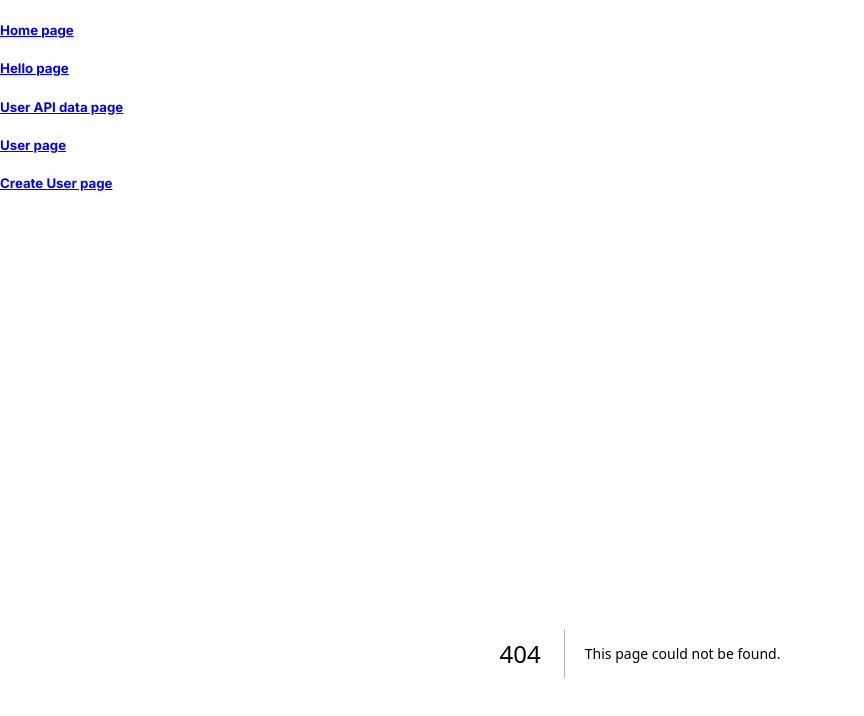
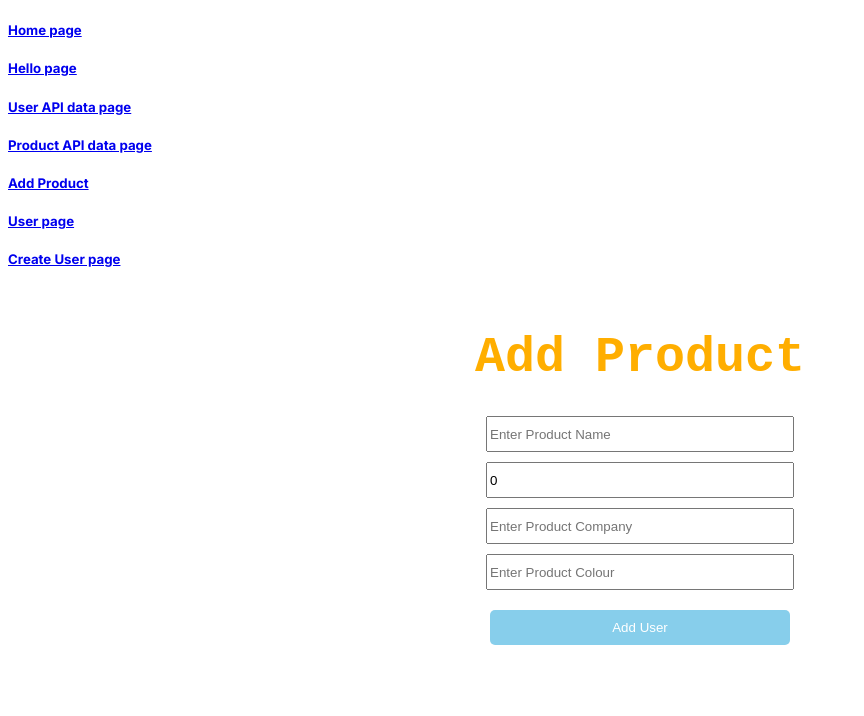
Before and after one commit to Jasmin2208/Nextjs, a Next.js app: page /addproduct in a window 1280 px wide. Before the commit this address had no page. Shown: the top 716 px of the page, without its empty margins (0-864 px from the left). Built offline with nearby package versions, Linux system fonts and the light colour scheme.

Commit message:
Integrated POST API with mongoDB

```diff
--- /dev/null
+++ b/src/app/addproduct/page.js
@@ -0,0 +1,38 @@
+'use client'
+import React, { useState } from 'react'
+
+function page() {
+    const [name, setName] = useState("")
+    const [price, setPrice] = useState(0)
+    const [company, setCompany] = useState("")
+    const [color, setColor] = useState("")
+
+
+    const hanldeSubmit = async () => {
+        let data = await fetch("http://localhost:3000/api/products", {
+            method: "Post",
+            body: JSON.stringify({ name, price, company, color })
+        })
+        data = await data.json()
+        if (data.error) {
+            alert(data.result)
+        } else {
+            alert("Product Created Successfully !")
+        }
+    }
+
+    return (
+        <>
+            <div className='heading'>Add Product</div>
+            <div className='add-user'>
+                <input type='text' value={name} onChange={(e) => setName(e.target.value)} placeholder='Enter Product Name' className='inputFeild' />
+                <input type='text' value={price} onChange={(e) => setPrice(e.target.value)} placeholder='Enter Product Price' className='inputFeild' />
+                <input type='text' value={company} onChange={(e) => setCompany(e.target.value)} placeholder='Enter Product Company' className='inputFeild' />
+                <input type='text' value={color} onChange={(e) => setColor(e.target.value)} placeholder='Enter Product Colour' className='inputFeild' />
+                <button className='btn btn-success' type='submit' onClick={hanldeSubmit}>Add User</button>
+            </div>
+        </>
+    )
+}
+
+export default page
--- a/src/app/layout.js
+++ b/src/app/layout.js
@@ -16,6 +16,8 @@ export default function RootLayout({ children }) {
         <h5><Link href='/'>Home page</Link></h5>
         <h5><Link href='/api/hello'>Hello page</Link></h5>
         <h5><Link href='/api/user'>User API data page</Link></h5>
+        <h5><Link href='/api/products'>Product API data page</Link></h5>
+        <h5><Link href='/addproduct'>Add Product</Link></h5>
         <h5><Link href='/user'>User page</Link></h5>
         <h5><Link href='/adduser'>Create User page</Link></h5>
         <br />
```
